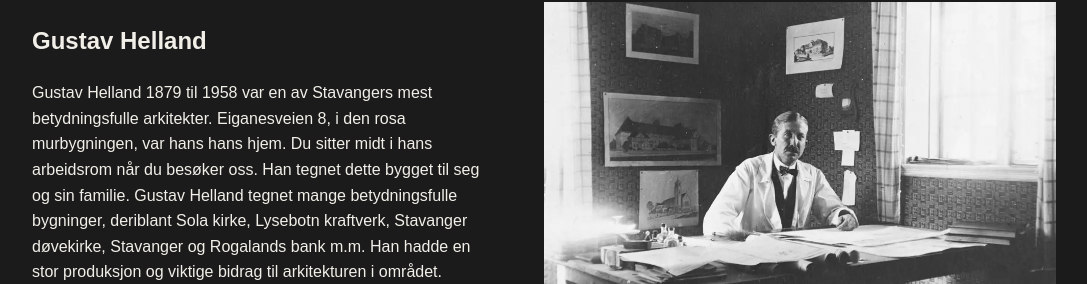
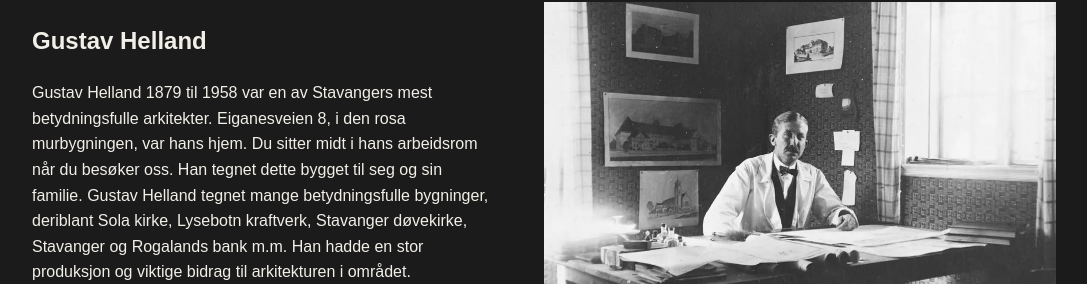
Before and after one commit to EliasOpstad/gustavs, a React (Create React App) app: page /Om-gustav in a window 1280 px wide. Shown: the part 668-952 px from the top of the page, without its empty margins (96-1183 px from the left). Built offline with nearby package versions, Linux system fonts and the light colour scheme.

Commit message:
Removed a word in the text in aboutGustav

```diff
--- a/src/pages/AboutGustav.tsx
+++ b/src/pages/AboutGustav.tsx
@@ -62,12 +62,12 @@
             <Text>
               Gustav Helland 1879 til 1958 var en av Stavangers mest
               betydningsfulle arkitekter. Eiganesveien 8, i den rosa
-              murbygningen, var hans hans hjem. Du sitter midt i hans arbeidsrom
-              når du besøker oss. Han tegnet dette bygget til seg og sin
-              familie. Gustav Helland tegnet mange betydningsfulle bygninger,
-              deriblant Sola kirke, Lysebotn kraftverk, Stavanger døvekirke,
-              Stavanger og Rogalands bank m.m. Han hadde en stor produksjon og
-              viktige bidrag til arkitekturen i området.
+              murbygningen, var hans hjem. Du sitter midt i hans arbeidsrom når
+              du besøker oss. Han tegnet dette bygget til seg og sin familie.
+              Gustav Helland tegnet mange betydningsfulle bygninger, deriblant
+              Sola kirke, Lysebotn kraftverk, Stavanger døvekirke, Stavanger og
+              Rogalands bank m.m. Han hadde en stor produksjon og viktige bidrag
+              til arkitekturen i området.
             </Text>
           </LeftContainer>
           <ImageRightContainer src={Gustav} />
```
